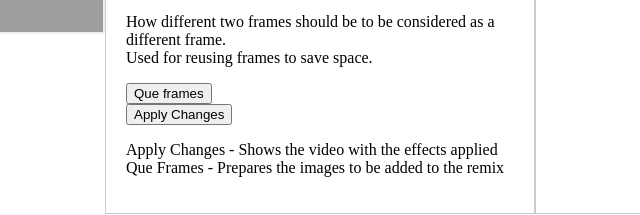
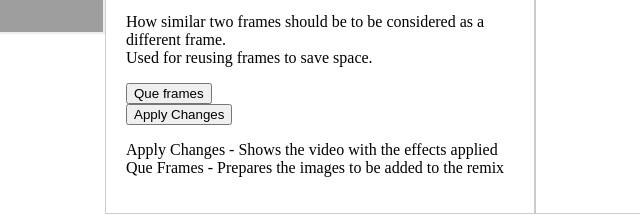
Before and after one commit to Bakawy/HS-Remix-Editor, a plain HTML site: page index.html in a window 1280 px wide. Shown: the part 458-673 px from the top of the page, 307-947 px from the left. Drawn offline with nearby package versions, Linux system fonts and the light colour scheme; grey boxes are pictures that could not be loaded.

Commit message:
changed explanation again

```diff
--- a/index.html
+++ b/index.html
@@ -69,7 +69,7 @@
             <label for="fpsInput">Difference Threshold: </label>
             <input type="number" id="dtInput" placeholder="e.g., 0.1">%<br>
             <p>
-                How different two frames should be to be considered as a different frame.<br>
+                How similar two frames should be to be considered as a different frame.<br>
                 Used for reusing frames to save space.
             </p>
         </div>
```
